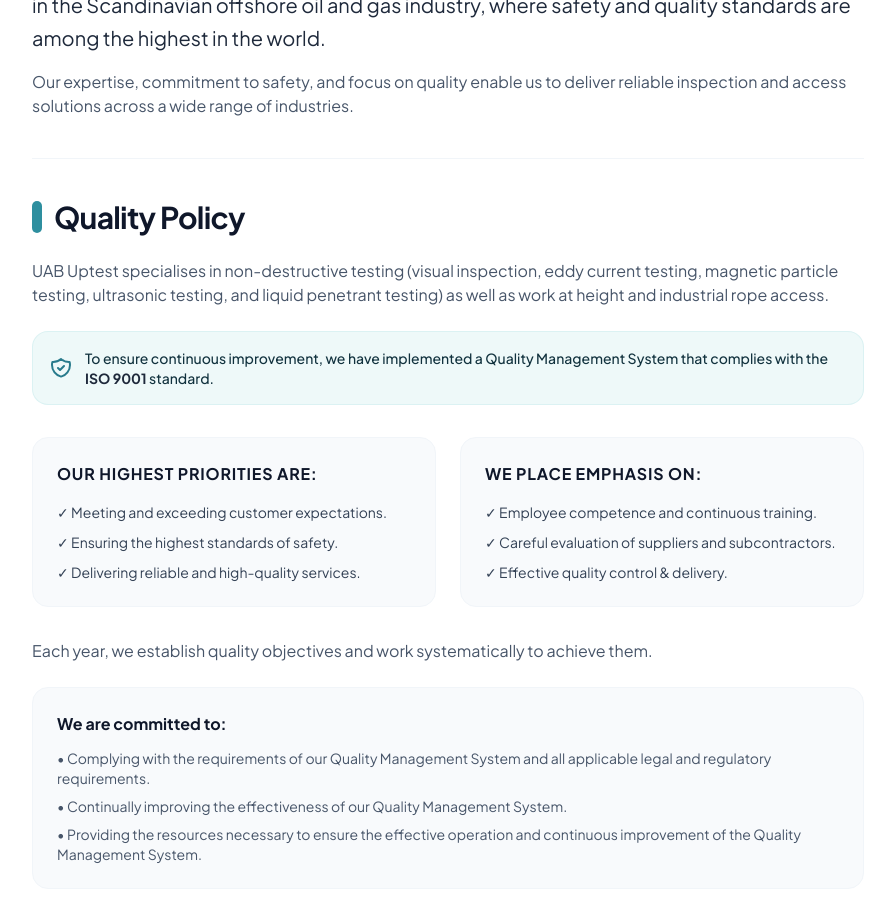
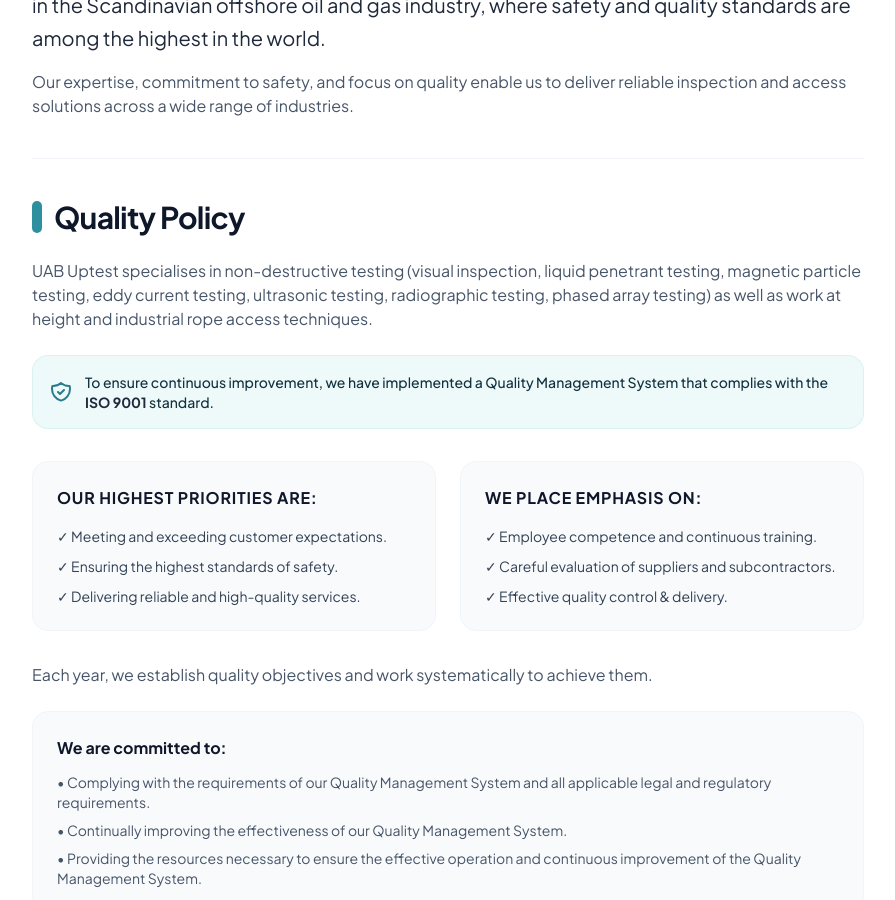
Before and after one commit to mruslys/uptest.no, a Jekyll site: the page built from about-us/index.html, in a window 1280 px wide and 900 px high, scrolled down 494 px. Shown: the whole window, without its empty margins (192-1087 px from the left). Built offline with Jekyll 4.4.1, drawn with Linux system fonts in a browser that asks for light colours; nearby versions of some CDN libraries.

Commit message:
About us quality policy

```diff
--- a/about-us/index.html
+++ b/about-us/index.html
@@ -33,7 +33,7 @@
     </h2>
 
     <p class="text-base text-slate-600">
-        UAB Uptest specialises in non-destructive testing (visual inspection, eddy current testing, magnetic particle testing, ultrasonic testing, and liquid penetrant testing) as well as work at height and industrial rope access.
+        UAB Uptest specialises in non-destructive testing (visual inspection, liquid penetrant testing, magnetic particle testing, eddy current testing, ultrasonic testing, radiographic testing, phased array testing) as well as work at height and industrial rope access techniques.
     </p>
 
     <div class="flex items-center gap-3 p-4 rounded-2xl bg-brand-50 border border-brand-100/80 text-brand-900 text-sm font-medium">
```
